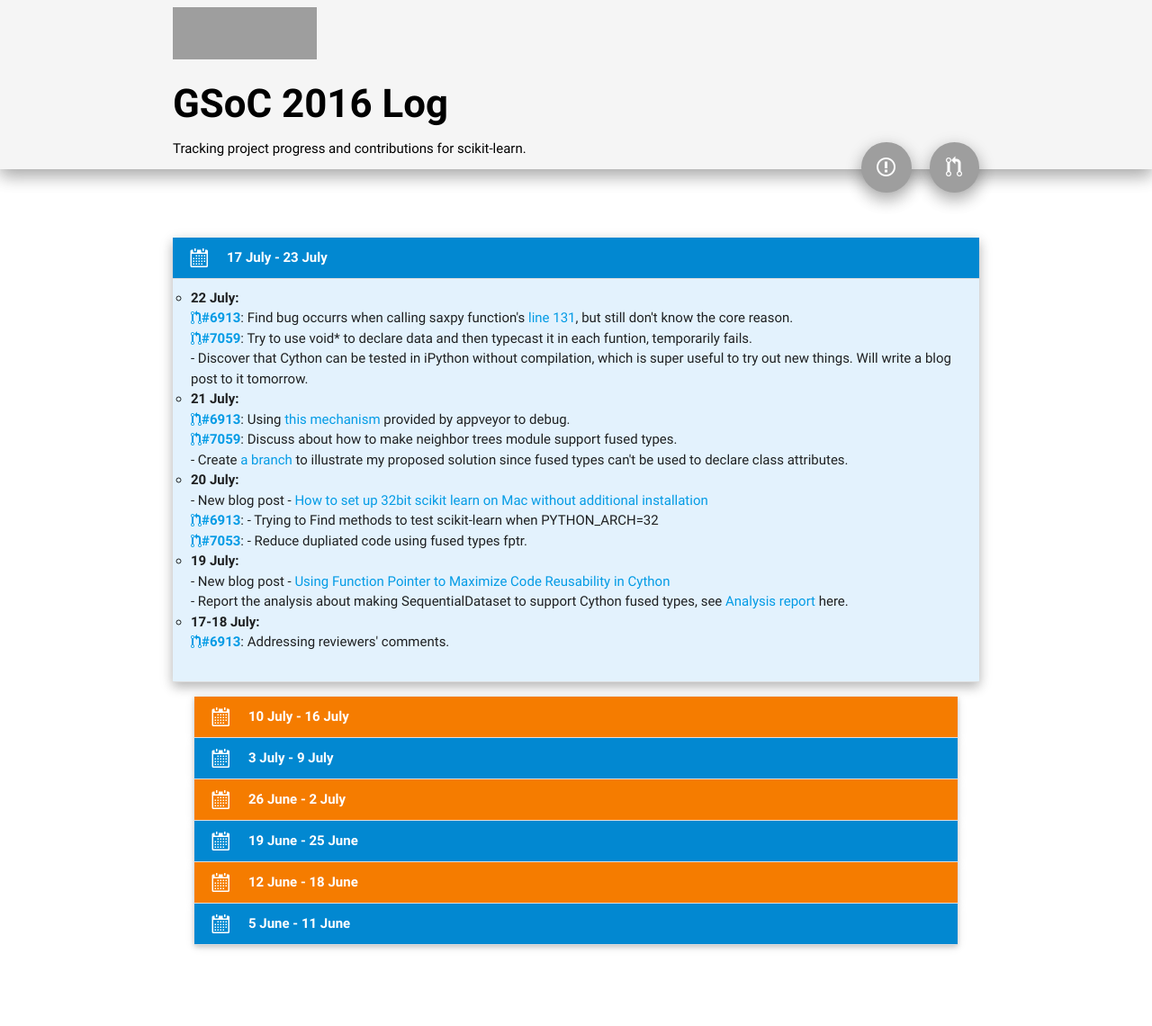
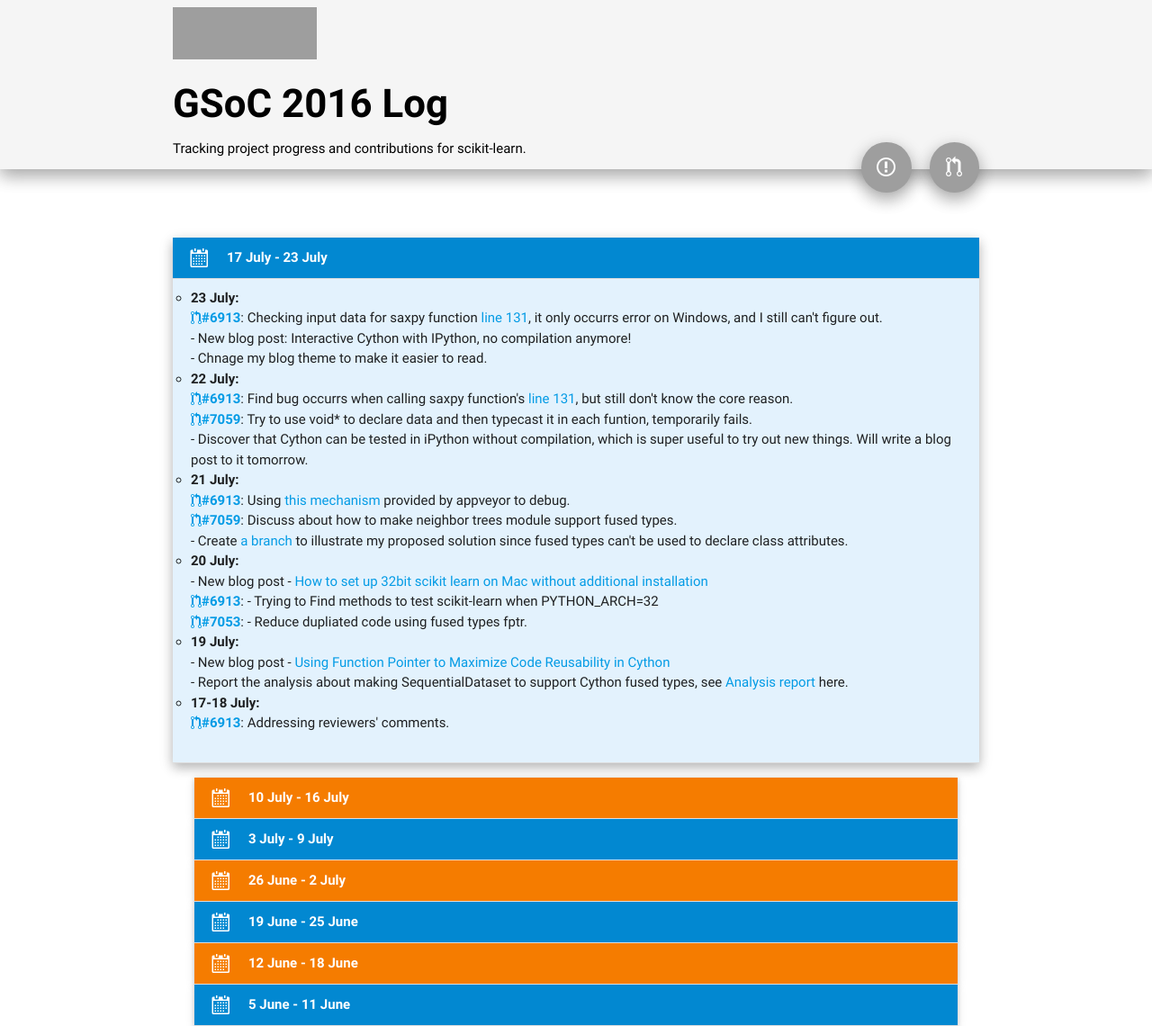
Before and after one commit to yenchenlin/yenchenlin.github.io, a Jekyll site: the page built from _pages/gsoc.html, in a window 1280 px wide. Shown: the whole page at 90% size. Built offline with Jekyll 4.4.1, drawn with Linux system fonts in a browser that asks for light colours; nearby versions of some CDN libraries; grey boxes are pictures that could not be loaded.

Commit message:
Update devlog

```diff
--- a/_pages/gsoc.html
+++ b/_pages/gsoc.html
@@ -89,6 +89,26 @@
 
               <div class="collapsible-body blue lighten-5">
                 <ul class="details">
+
+                   <li><b>23 July: </b><br/>
+
+                    <a href="https://github.com/scikit-learn/scikit-learn/pull/6913">
+                    <i class="octicon octicon-git-pull-request"></i><b>#6913</b></a>:
+                      Checking input data for saxpy function
+                      <a href="https://github.com/scikit-learn/scikit-learn/pull/6913/files#diff-a2e90eeb6052ae797fc18e529aebe758R131"> line 131</a>, it only occurrs error on Windows, and I still can't figure out.
+
+                      <br>
+
+                    - New blog post: Interactive Cython with IPython, no compilation anymore!
+
+                      <br>
+
+                    - Chnage my blog theme to make it easier to read.
+
+                    <br>
+
+                  </li>
+
 
                   <li><b>22 July: </b><br/>
 
```
